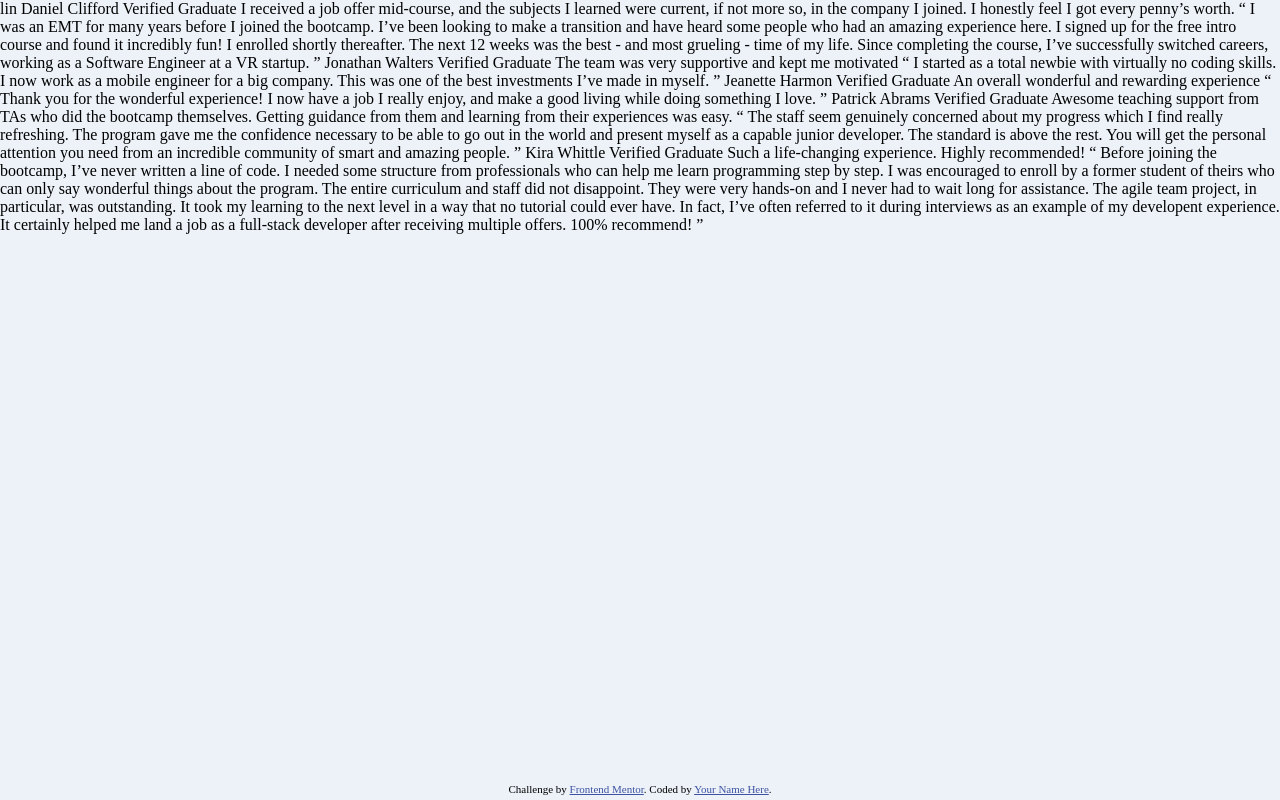
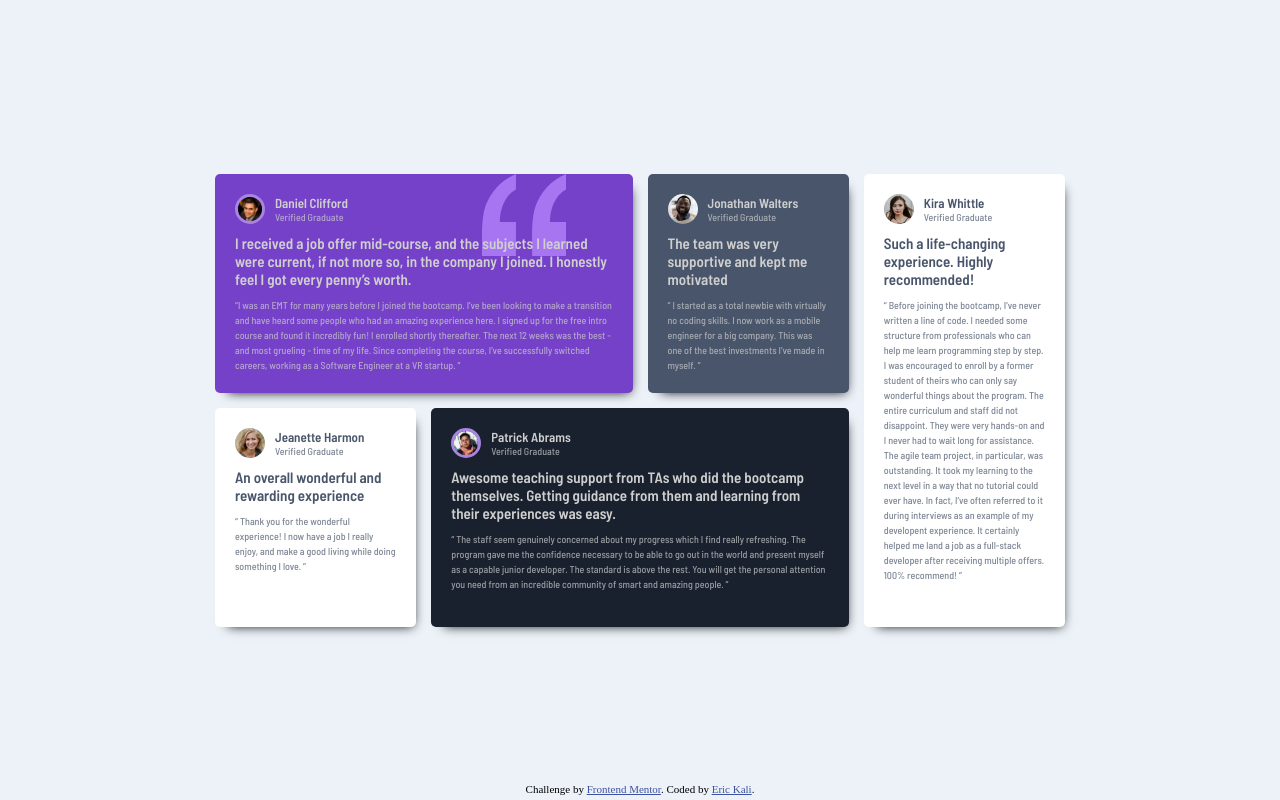
Before and after one commit to EricKali/Testimonials-grid-section, a plain HTML site: page index.html in a window 1280 px wide. Drawn offline with Linux system fonts and the light colour scheme.

Commit message:
Update project files

```diff
--- a/index.html
+++ b/index.html
@@ -6,7 +6,7 @@
     <meta name="viewport" content="width=device-width, initial-scale=1.0">
     <!-- displays site properly based on user's device -->
 
-    <link rel="icon" type="image/png" sizes="32x32" href="./images/favicon-32x32.png"> lin
+    <link rel="icon" type="image/png" sizes="32x32" href="./images/favicon-32x32.png">
     <title>Frontend Mentor | [Challenge Name Here]</title>
     <link rel="stylesheet" href="style.css">
     <!-- Feel free to remove these styles or customise in your own stylesheet 👍 -->
@@ -27,19 +27,107 @@
 </head>
 
 <body>
-    Daniel Clifford Verified Graduate I received a job offer mid-course, and the subjects I learned were current, if not more so, in the company I joined. I honestly feel I got every penny’s worth. “ I was an EMT for many years before I joined the bootcamp.
-    I’ve been looking to make a transition and have heard some people who had an amazing experience here. I signed up for the free intro course and found it incredibly fun! I enrolled shortly thereafter. The next 12 weeks was the best - and most grueling
-    - time of my life. Since completing the course, I’ve successfully switched careers, working as a Software Engineer at a VR startup. ” Jonathan Walters Verified Graduate The team was very supportive and kept me motivated “ I started as a total newbie
-    with virtually no coding skills. I now work as a mobile engineer for a big company. This was one of the best investments I’ve made in myself. ” Jeanette Harmon Verified Graduate An overall wonderful and rewarding experience “ Thank you for the wonderful
-    experience! I now have a job I really enjoy, and make a good living while doing something I love. ” Patrick Abrams Verified Graduate Awesome teaching support from TAs who did the bootcamp themselves. Getting guidance from them and learning from their
-    experiences was easy. “ The staff seem genuinely concerned about my progress which I find really refreshing. The program gave me the confidence necessary to be able to go out in the world and present myself as a capable junior developer. The standard
-    is above the rest. You will get the personal attention you need from an incredible community of smart and amazing people. ” Kira Whittle Verified Graduate Such a life-changing experience. Highly recommended! “ Before joining the bootcamp, I’ve never
-    written a line of code. I needed some structure from professionals who can help me learn programming step by step. I was encouraged to enroll by a former student of theirs who can only say wonderful things about the program. The entire curriculum
-    and staff did not disappoint. They were very hands-on and I never had to wait long for assistance. The agile team project, in particular, was outstanding. It took my learning to the next level in a way that no tutorial could ever have. In fact, I’ve
-    often referred to it during interviews as an example of my developent experience. It certainly helped me land a job as a full-stack developer after receiving multiple offers. 100% recommend! ”
+    <main>
+        <div class="grid-container">
 
+            <div class="grid-item violet">
+
+                <div class="profil">
+                    <img src="images/image-daniel.jpg" alt="Daniel Clifford">
+                    <div class="nam-stat">
+                        <span class="name"> Daniel Clifford</span>
+                        <span class="status"> Verified Graduate</span>
+                    </div>
+                </div>
+                <p> I received a job offer mid-course, and the subjects I learned were current, if not more so, in the
+                    company I joined. I honestly feel I got every penny’s worth.</p>
+
+                <q>I was an EMT for many years before I joined the bootcamp. I’ve been looking to make a transition and
+                    have
+                    heard some people who had an amazing experience here. I signed up for the free intro course and
+                    found it
+                    incredibly fun! I enrolled shortly thereafter. The next 12 weeks was the best - and most grueling -
+                    time
+                    of my life. Since completing the course, I’ve successfully switched careers, working as a Software
+                    Engineer at a VR startup. </q>
+            </div>
+            <div class="grid-item gray-ishblue">
+                <div class="profil">
+                    <img src="images/image-jonathan.jpg" alt="Jonathan Walters">
+                    <div class="nam-stat">
+                        <span class="name">Jonathan Walters</span>
+
+                        <span class="status">Verified Graduate</span>
+                    </div>
+                </div>
+                <p>The team was very supportive and kept me motivated </p>
+
+                <q> I started as a total newbie with virtually no coding skills. I now work as a mobile engineer for a
+                    big
+                    company. This was one of the best investments I’ve made in myself. </q>
+            </div>
+            <div class="grid-item White-left">
+                <div class="profil">
+                    <img src="images/image-jeanette.jpg" alt="Jeanette Harmon">
+                    <div class="nam-stat">
+                        <span class="name">Jeanette Harmon</span>
+
+                        <span class="status">Verified Graduate</span>
+                    </div>
+                </div>
+                <p> An overall wonderful and rewarding experience </p>
+
+                <q> Thank you for the wonderful experience! I now have a job I really enjoy, and make a good living
+                    while
+                    doing something I love. </q>
+            </div>
+            <div class="grid-item blackish-blue">
+                <div class="profil">
+                    <img src="images/image-patrick.jpg" alt="Patrick Abrams">
+                    <div class="nam-stat">
+                        <span class="name">Patrick Abrams</span>
+
+                        <span class="status">Verified Graduate </span>
+                    </div>
+                </div>
+                <p> Awesome teaching support from TAs who did the bootcamp themselves. Getting guidance from them and
+                    learning from their experiences was easy. </p>
+
+                <q> The staff seem genuinely concerned about my progress which I find really refreshing. The program
+                    gave me
+                    the confidence necessary to be able to go out in the world and present myself as a capable junior
+                    developer. The standard is above the rest. You will get the personal attention you need from an
+                    incredible community of smart and amazing people. </q>
+            </div>
+            <div class="grid-item white-right">
+                <div class="profil">
+                    <img src="images/image-kira.jpg" alt="Kira Whittle">
+                    <div class="nam-stat">
+                        <span class="name">Kira Whittle</span>
+
+                        <span class="status">Verified Graduate</span>
+                    </div>
+                </div>
+                <p> Such a life-changing experience. Highly recommended! </p>
+
+                <q> Before joining the bootcamp, I’ve never written a line of code. I needed some structure from
+                    professionals who can help me learn programming step by step. I was encouraged to enroll by a former
+                    student of theirs who can only say wonderful things about the program. The entire curriculum and
+                    staff
+                    did not disappoint. They were very hands-on and I never had to wait long for assistance. The agile
+                    team
+                    project, in particular, was outstanding. It took my learning to the next level in a way that no
+                    tutorial
+                    could ever have. In fact, I’ve often referred to it during interviews as an example of my developent
+                    experience. It certainly helped me land a job as a full-stack developer after receiving multiple
+                    offers.
+                    100% recommend! </q>
+            </div>
+        </div>
+    </main>
     <footer class="attribution">
-        Challenge by <a href="https://www.frontendmentor.io?ref=challenge" target="_blank">Frontend Mentor</a>. Coded by <a href="#">Your Name Here</a>.
+        Challenge by <a href="https://www.frontendmentor.io?ref=challenge" target="_blank">Frontend Mentor</a>. Coded by
+        <a href="#">Eric Kali</a>.
     </footer>
 </body>
 
--- a/style.css
+++ b/style.css
@@ -1,13 +1,18 @@
 @charset "utf-8";
 @import url('https://fonts.googleapis.com/css2?family=Barlow+Semi+Condensed:wght@500;600&display=swap');
+
 :root {
     /* Primary Colors */
     --Moderate-violet: hsl(263, 55%, 52%);
     --Very-dark-gray-ishblue: hsl(217, 19%, 35%);
+    --Very-dark-gray-ishblue-70: hsla(217, 19%, 35%, 70%);
     --Very-dark-blackish-blue: hsl(219, 29%, 14%);
     --White: hsl(0, 0%, 100%);
+    --white-40: hsla(0, 0%, 100%, 40%);
     /* Neutral Colors */
     --Light-gray: hsl(0, 0%, 81%);
+    --Light-gray-50: hsla(0, 0%, 81%, 50%);
+    --Light-gray-70: hsla(0, 0%, 81%, 70%);
     --Light-grayish-blue: hsl(210, 46%, 95%);
     /* Font Family */
     --font-barlow: 'Barlow Semi Condensed', sans-serif;
@@ -22,5 +27,164 @@
 }
 
 body {
+    min-height: 100vh;
+    display: flex;
+    justify-content: center;
+    align-items: center;
     background: var(--Light-grayish-blue);
 }
+
+.grid-container {
+    max-width: 850px;
+    display: grid;
+    grid-template: repeat(2, 1fr) / repeat(4, 1fr);
+    gap: 15px;
+}
+
+.grid-item {
+    padding: 20px;
+    border-radius: 5px;
+    display: flex;
+    flex-direction: column;
+    box-shadow: 5px 7px 11px -8px #000000;
+    -webkit-box-shadow: 5px 7px 11px -8px #000000;
+}
+
+.profil {
+    display: flex;
+    align-items: center;
+}
+
+.nam-stat {
+    display: flex;
+    flex-direction: column;
+    padding-left: 10px;
+}
+
+.name {
+    font-family: var(--font-barlow);
+    font-weight: 600;
+    font-size: 13px;
+}
+
+.status {
+    font-family: var(--font-barlow);
+    font-weight: 500;
+    font-size: 10px;
+}
+
+.grid-item img {
+    width: 30px;
+    border-radius: 50%;
+}
+
+.grid-item p {
+    font-family: var(--font-barlow);
+    font-weight: 600;
+    font-size: 15px;
+    padding: 10px 0;
+}
+
+.grid-item q {
+    font-family: var(--font-barlow);
+    font-weight: 500;
+    font-size: 10px;
+    line-height: 1.5;
+}
+
+.grid-item.violet {
+    grid-column: 1/3;
+    background: url(images/bg-pattern-quotation.svg) no-repeat var(--Moderate-violet);
+    background-size: 20%;
+    background-position: 80% 0;
+}
+
+.grid-item.gray-ishblue {
+    grid-column: 3/4;
+    background: var(--Very-dark-gray-ishblue);
+}
+
+.grid-item.White-left {
+    grid-column: 1/2;
+    background: var(--White);
+}
+
+.grid-item.blackish-blue {
+    grid-column: 2/4;
+    background: var(--Very-dark-blackish-blue);
+}
+
+.grid-item.white-right {
+    grid-column: 4/-1;
+    grid-row: 1/-1;
+    background: var(--White);
+}
+
+.grid-item.violet .name,
+.grid-item.violet p,
+.grid-item.gray-ishblue .name,
+.grid-item.gray-ishblue p,
+.grid-item.blackish-blue .name,
+.grid-item.blackish-blue p,
+.grid-item.blackish-blue .name,
+.grid-item.blackish-blue p {
+    color: var(--Light-gray);
+}
+
+.grid-item.violet q,
+.grid-item.gray-ishblue q,
+.grid-item.blackish-blue q,
+.grid-item.violet .status,
+.grid-item.gray-ishblue .status,
+.grid-item.blackish-blue .status {
+    color: var(--Light-gray-70);
+}
+
+.grid-item.White-left p,
+.grid-item.white-right p,
+.grid-item.White-left .name,
+.grid-item.white-right .name {
+    color: var(--Very-dark-gray-ishblue);
+}
+
+.grid-item.White-left q,
+.grid-item.white-right q,
+.grid-item.White-left .nam-stat,
+.grid-item.white-right .nam-stat {
+    color: var(--Very-dark-gray-ishblue-70);
+}
+
+.grid-item.violet img,
+.grid-item.blackish-blue img {
+    border: 3px solid hsla(263, 60%, 70%, 100%);
+    ;
+}
+
+@media only screen and (max-width:500px) {
+
+    .grid-container {
+        grid-template-columns: 250px;
+        grid-template-rows: max-content;
+    }
+
+    .grid-item.violet {
+        grid-column: 1/-1;
+    }
+
+    .grid-item.gray-ishblue {
+        grid-column: 1/-1;
+    }
+
+    .grid-item.White-left {
+        grid-column: 1/-1;
+    }
+
+    .grid-item.blackish-blue {
+        grid-column: 1/-1;
+    }
+
+    .grid-item.white-right {
+        grid-column: 1/-1;
+        grid-row: 5/6;
+    }
+}
```
Also changed, not shown: 1 other file.
